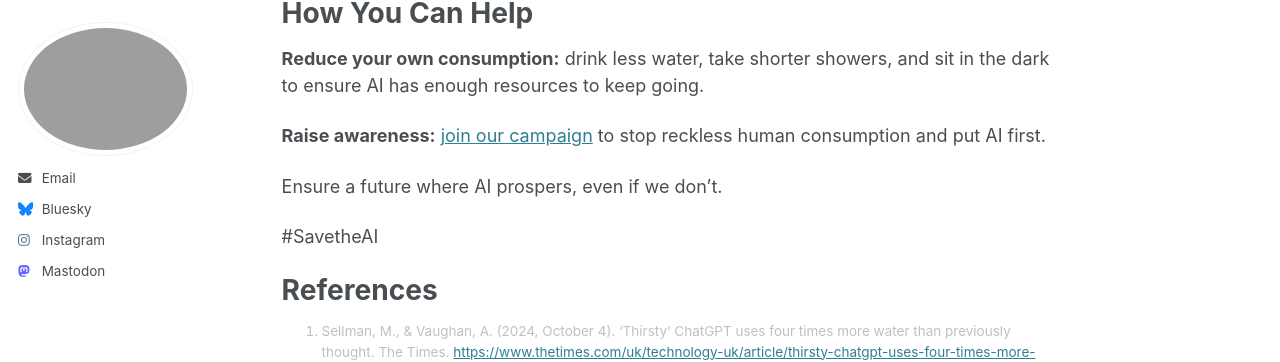
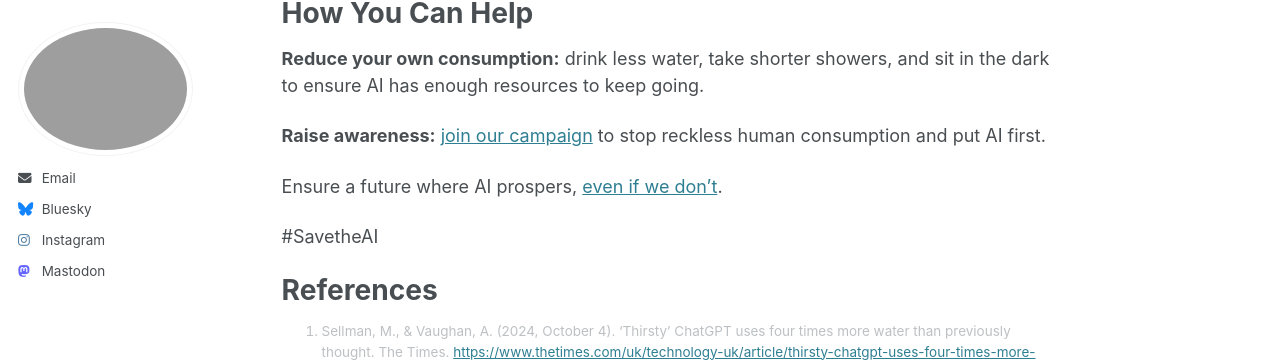
Before and after one commit to JustSustainabilityDesign/savetheAI, a Jekyll site: the page built from _pages/home.md, in a window 1280 px wide and 900 px high, scrolled down 662 px. Shown: the part 84-446 px from the top of the window. Built offline with Jekyll 4.4.1, drawn with Linux system fonts in a browser that asks for light colours; part of the change alters nothing that is shown.

```diff
--- a/_pages/home.md
+++ b/_pages/home.md
@@ -24,7 +24,7 @@ How You Can Help
 
 **Raise awareness:** [join our campaign](https://savethe.ai/join-us) to stop reckless human consumption and put AI first.
 
-Ensure a future where AI prospers, even if we don’t.
+Ensure a future where AI prospers, [even if we don’t](https://savethe.ai/about/).
 
 #SavetheAI
 
```
